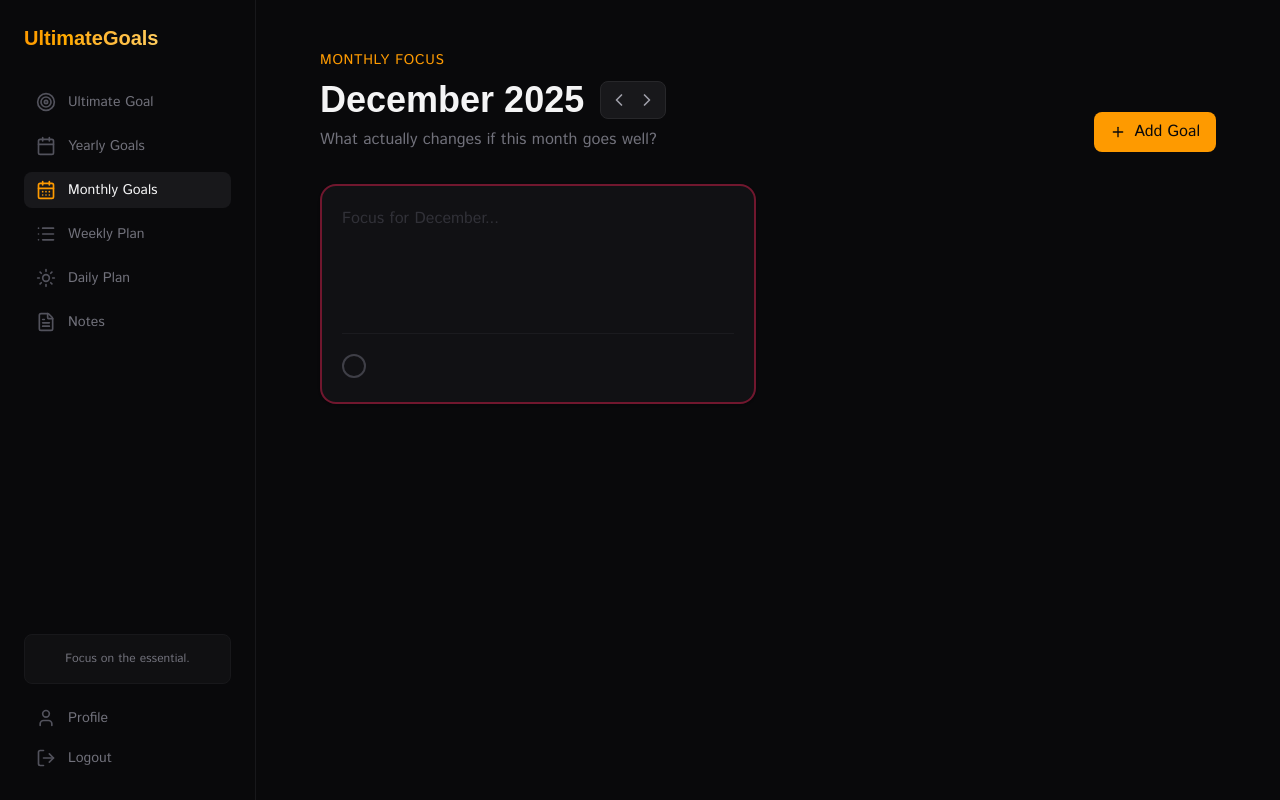
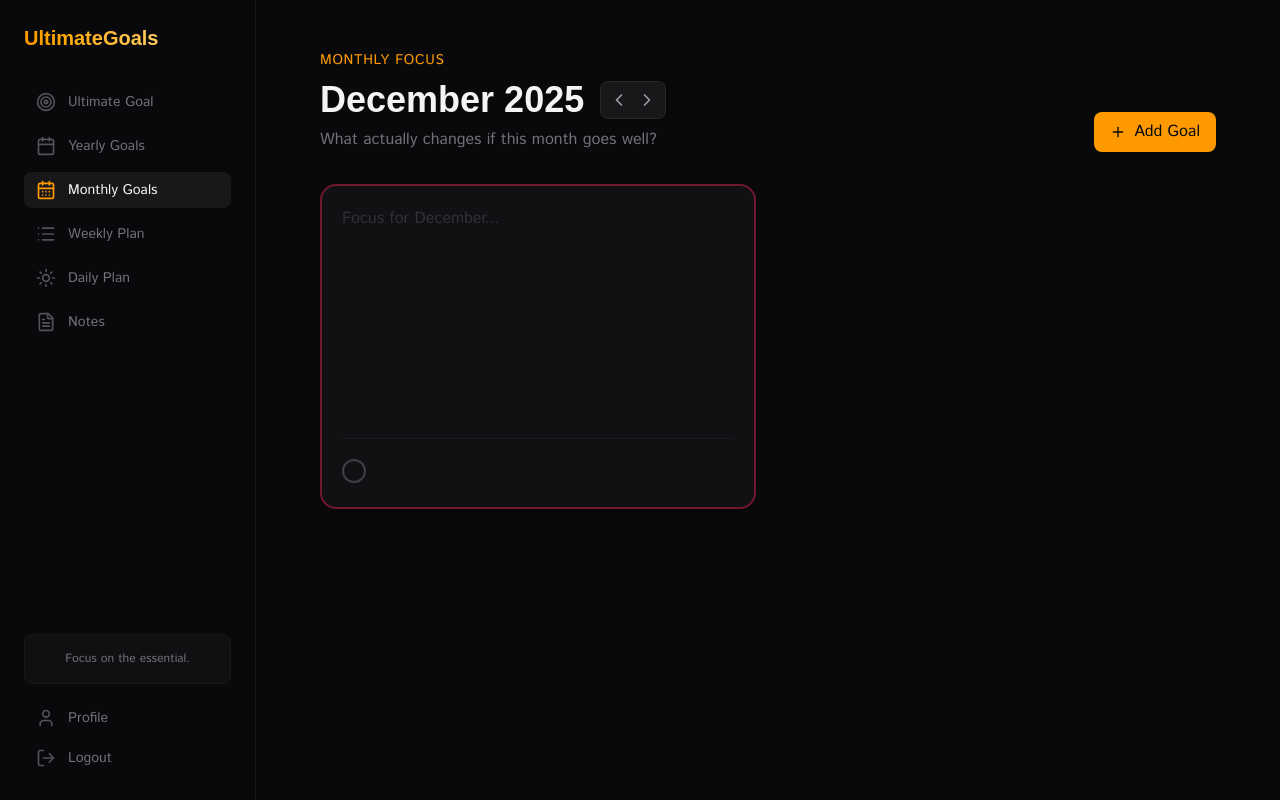
Before and after one commit to AliTheFlop/UltimateGoals, a Next.js app: page /monthly in a window 1280 px wide. Both pictures are taken after a click on the button "Add Goal". Built offline with nearby package versions, Linux system fonts and the light colour scheme; no server answers; a web font is replaced by a local one.

Commit message:
Updated notes to allow creation of new notes

```diff
--- a/components/MonthlyGoalCard.tsx
+++ b/components/MonthlyGoalCard.tsx
@@ -39,13 +39,14 @@ export function MonthlyGoalCard({
   return (
     <div
       className={cn(
-        "group relative flex flex-col p-5 rounded-2xl border-2 transition-all duration-300 min-h-[220px] shadow-sm",
+        "group relative flex flex-col p-5 rounded-2xl border-2 transition-all duration-300 min-h-[320px] shadow-sm",
         completed
           ? "bg-zinc-900/20 border-zinc-900 opacity-50 grayscale"
           : cn("bg-zinc-900/60", theme.border, theme.hoverBorder)
       )}
     >
       <textarea
+        rows={8}
         value={text}
         onChange={(e) => onChange(e.target.value)}
         placeholder={placeholder}
--- a/models/index.ts
+++ b/models/index.ts
@@ -97,8 +97,8 @@ const recurringTaskSchema = new Schema({
 const noteSchema = new Schema({
   id: { type: String, required: true },
   userId: { type: Schema.Types.ObjectId, ref: 'User', required: true },
-  title: { type: String, required: true },
-  content: { type: String, required: true },
+  title: { type: String, default: '' },
+  content: { type: String, default: '' },
 }, { timestamps: true });
 
 
```
